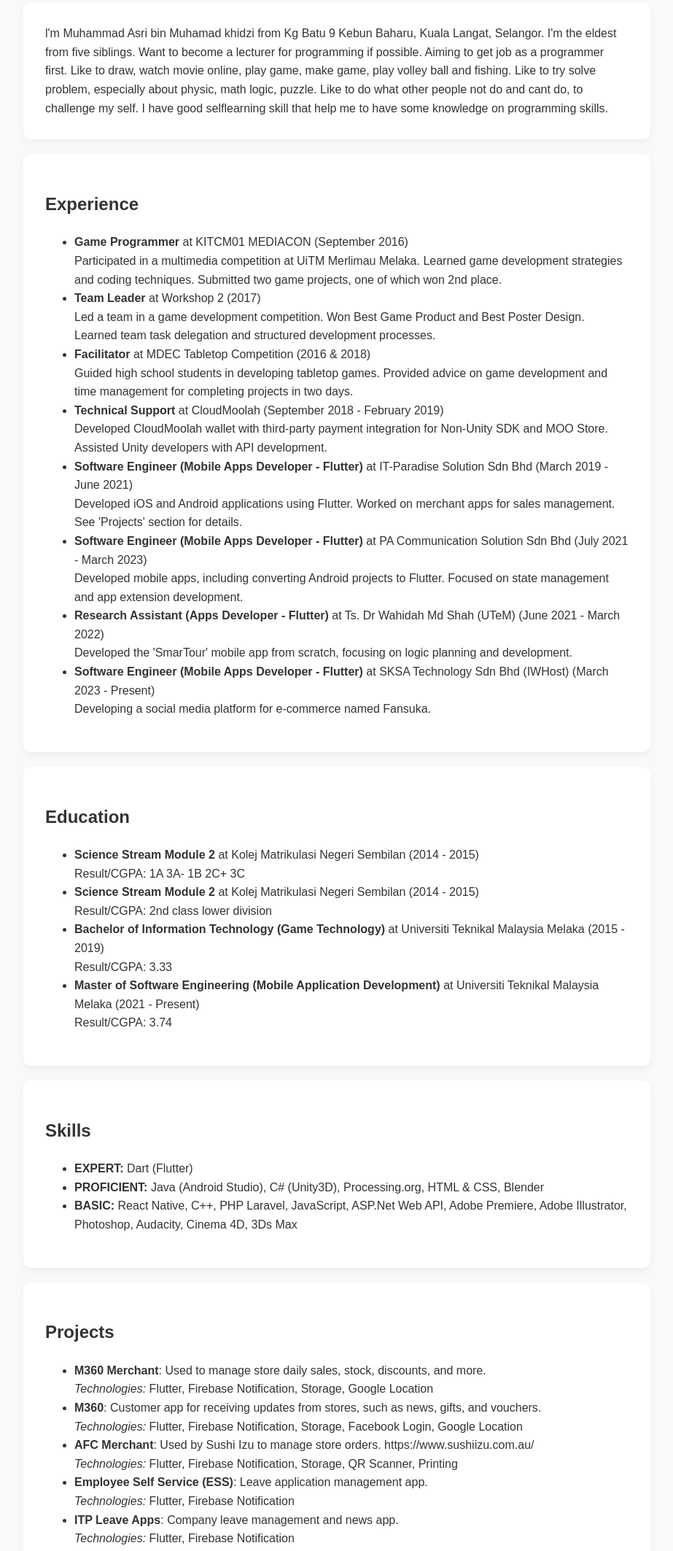
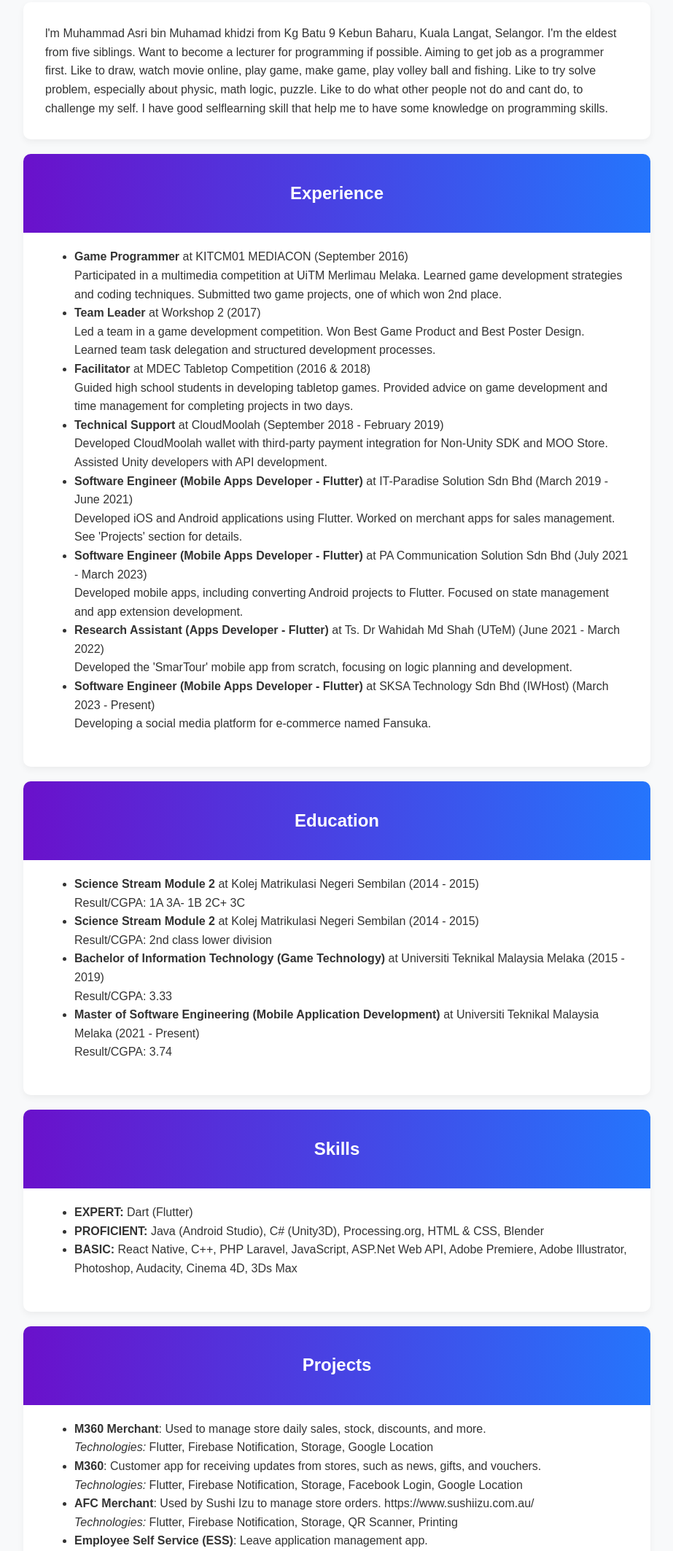
Before and after one commit to AsriKizi/static_website, a plain HTML site: page index.html in a window 1280 px wide. Shown: the part 278-2404 px from the top of the page at 73% size, without its empty margins (178-1101 px from the left). Drawn offline with Linux system fonts and the light colour scheme.

Commit message:
Update index.html

```diff
--- a/index.html
+++ b/index.html
@@ -23,27 +23,37 @@
     </header>
 
     <section id="about">
-        <h2>About</h2>
+        <div class="section-title">
+            <h2>About</h2>
+        </div>
         <p id="about"></p>
     </section>
 
     <section id="experience">
-        <h2>Experience</h2>
+        <div class="section-title">
+            <h2>Experience</h2>
+        </div>
         <ul id="experience-list"></ul>
     </section>
 
     <section id="education">
-        <h2>Education</h2>
+        <div class="section-title">
+            <h2>Education</h2>
+        </div>
         <ul id="education-list"></ul>
     </section>
 
     <section id="skills">
-        <h2>Skills</h2>
+        <div class="section-title">
+            <h2>Skills</h2>
+        </div>
         <ul id="skills-list"></ul>
     </section>
 
     <section id="projects">
-        <h2>Projects</h2>
+        <div class="section-title">
+            <h2>Projects</h2>
+        </div>
         <ul id="projects-list"></ul>
     </section>
 
```
